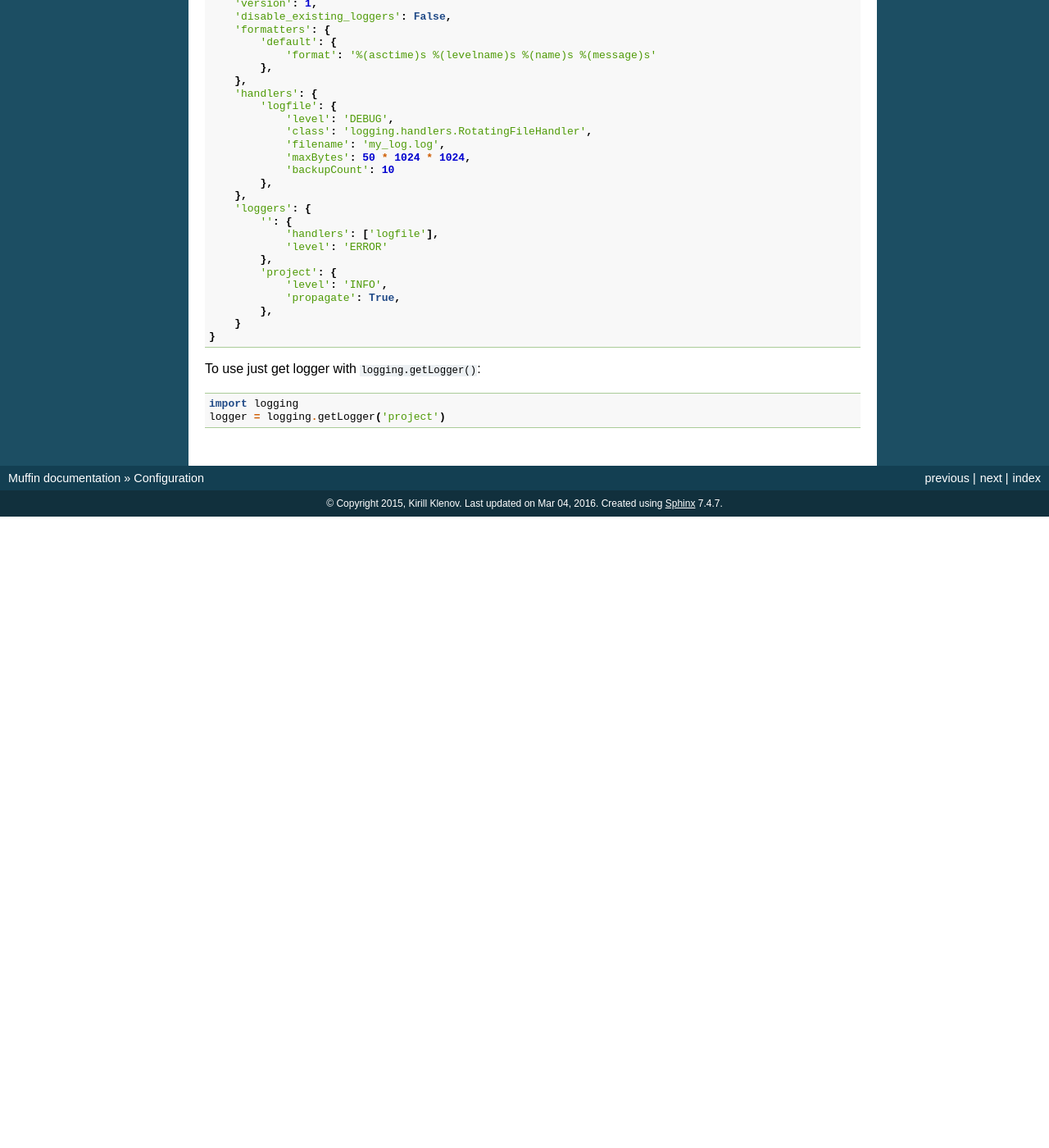
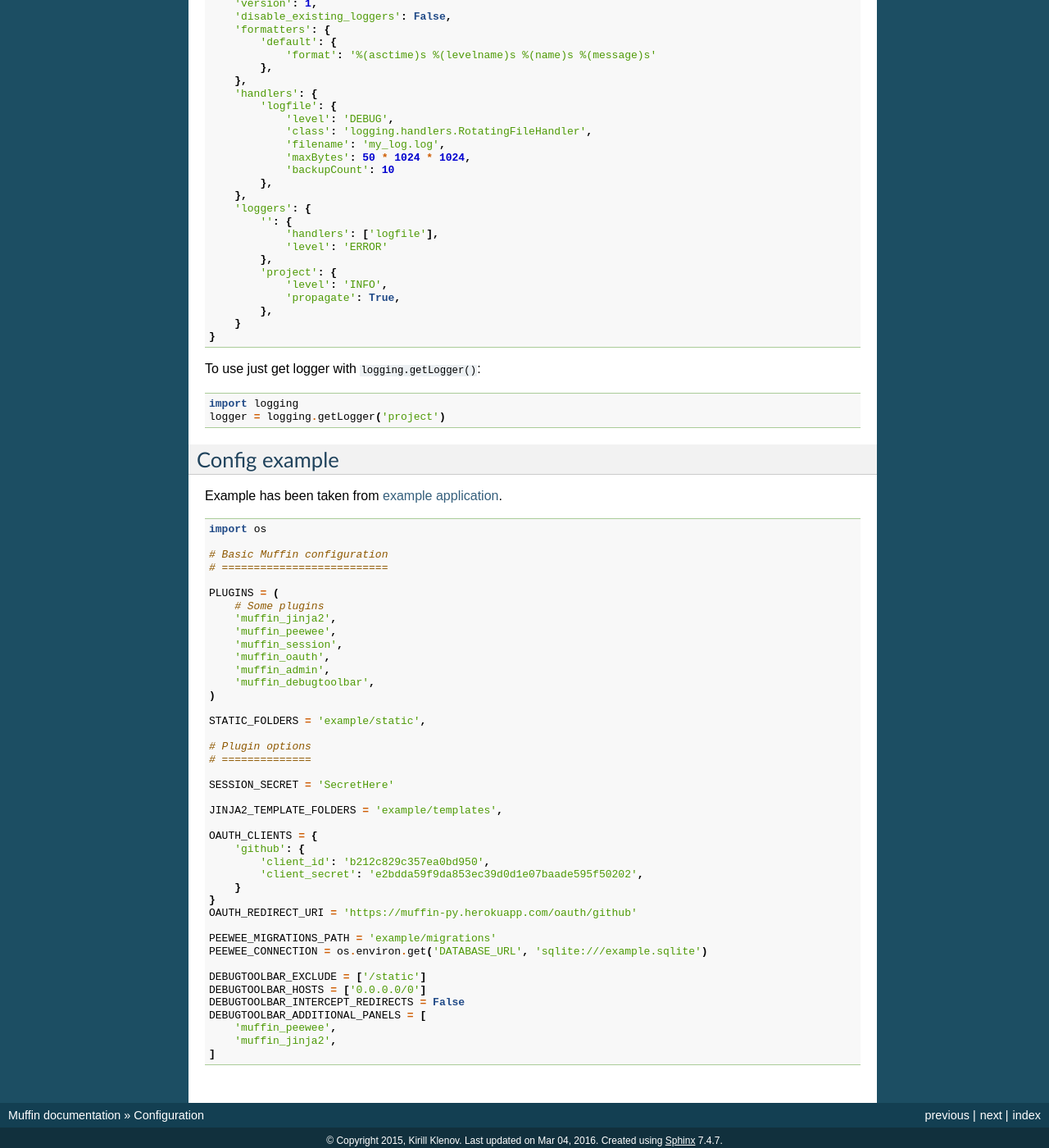
Before and after one commit to klen/muffin, a Sphinx documentation site: the page built from docs/configuration.rst, in a window 1280 px wide and 1400 px high, scrolled down 992 px. Shown: the whole window at 82% size. Built offline with Sphinx 7.4.7, drawn with Linux system fonts in a browser that asks for light colours; before the commit the page ends 1622 px from its top, so only the background shows below that.

Commit message:
what the config without example

```diff
--- a/docs/configuration.rst
+++ b/docs/configuration.rst
@@ -92,3 +92,54 @@ To use just get logger with ``logging.getLogger()``:
 
     import logging
     logger = logging.getLogger('project')
+
+
+Config example
+^^^^^^^^^^^^^^
+
+Example has been taken from `example application <https://github.com/klen/muffin-example>`_.
+
+.. code-block:: python
+
+  import os
+
+  # Basic Muffin configuration
+  # ==========================
+
+  PLUGINS = (
+      # Some plugins
+      'muffin_jinja2',
+      'muffin_peewee',
+      'muffin_session',
+      'muffin_oauth',
+      'muffin_admin',
+      'muffin_debugtoolbar',
+  )
+
+  STATIC_FOLDERS = 'example/static',
+
+  # Plugin options
+  # ==============
+
+  SESSION_SECRET = 'SecretHere'
+
+  JINJA2_TEMPLATE_FOLDERS = 'example/templates',
+
+  OAUTH_CLIENTS = {
+      'github': {
+          'client_id': 'b212c829c357ea0bd950',
+          'client_secret': 'e2bdda59f9da853ec39d0d1e07baade595f50202',
+      }
+  }
+  OAUTH_REDIRECT_URI = 'https://muffin-py.herokuapp.com/oauth/github'
+
+  PEEWEE_MIGRATIONS_PATH = 'example/migrations'
+  PEEWEE_CONNECTION = os.environ.get('DATABASE_URL', 'sqlite:///example.sqlite')
+
+  DEBUGTOOLBAR_EXCLUDE = ['/static']
+  DEBUGTOOLBAR_HOSTS = ['0.0.0.0/0']
+  DEBUGTOOLBAR_INTERCEPT_REDIRECTS = False
+  DEBUGTOOLBAR_ADDITIONAL_PANELS = [
+      'muffin_peewee',
+      'muffin_jinja2',
+  ]
```
